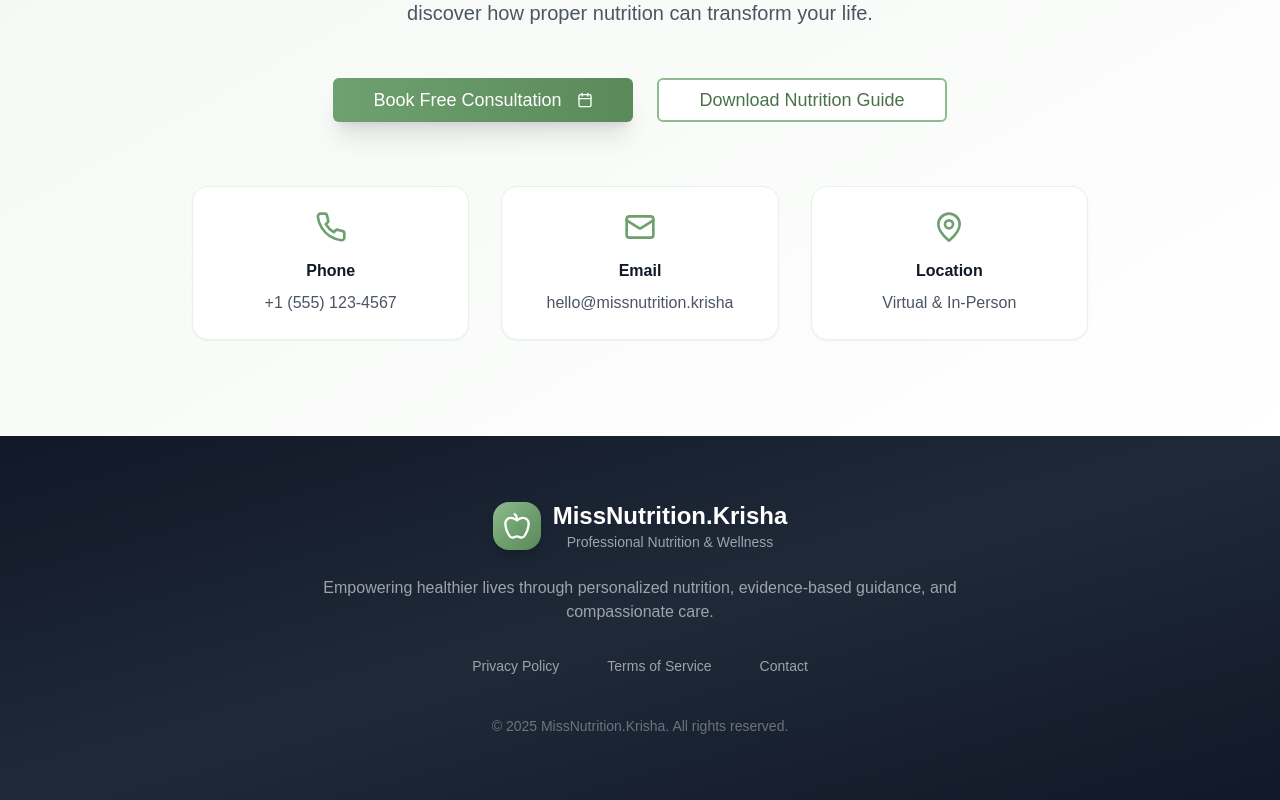
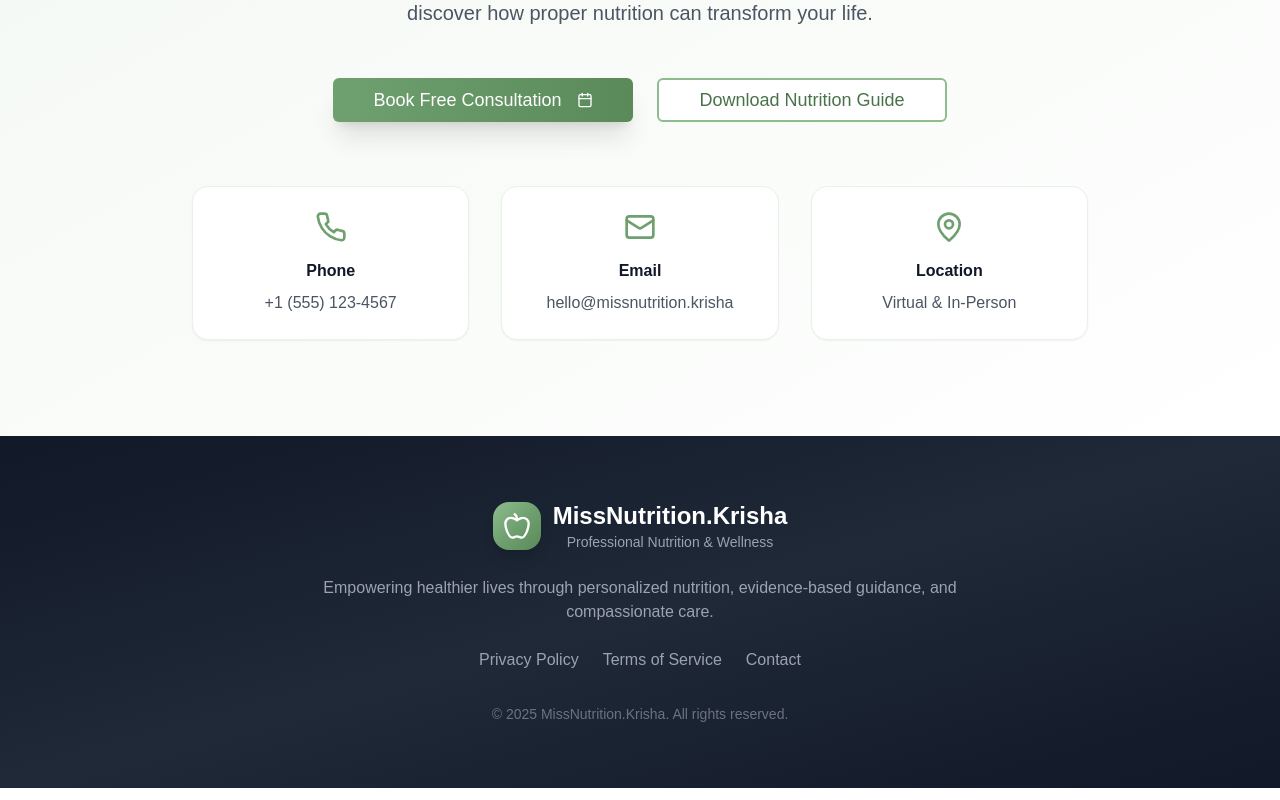
Before and after one commit to ygfest/nutrisha, a Next.js app: page / in a window 1280 px wide. Shown: the part 4043-4843 px from the top of the page. Built offline with nearby package versions, Linux system fonts and the light colour scheme.

Commit message:
Refactor footer links in HomePage component to use Next.js Link for improved navigation. Updated styling to utilize Bootstrap classes, ensuring a consistent user experience without altering existing functionalities.

```diff
--- a/app/page.tsx
+++ b/app/page.tsx
@@ -30,6 +30,7 @@ import {
   Sparkles,
 } from "lucide-react";
 import { useState } from "react";
+import Link from "next/link";
 
 export default function HomePage() {
   const [isMobileMenuOpen, setIsMobileMenuOpen] = useState(false);
@@ -566,27 +567,27 @@ export default function HomePage() {
               evidence-based guidance, and compassionate care.
             </p>
             <div className="flex justify-center space-x-6 mb-8">
-              <Button
-                variant="ghost"
-                size="sm"
-                className="text-gray-400 hover:text-white"
+              <Link
+                href="/privacy-policy"
+                className="relative group text-gray-400 hover:text-white"
               >
                 Privacy Policy
-              </Button>
-              <Button
-                variant="ghost"
-                size="sm"
-                className="text-gray-400 hover:text-white"
+                <span className="absolute -bottom-1 left-0 w-0 h-0.5 bg-white transition-all duration-200 group-hover:w-full"></span>
+              </Link>
+              <Link
+                href="/terms-of-service"
+                className="relative group text-gray-400 hover:text-white"
               >
                 Terms of Service
-              </Button>
-              <Button
-                variant="ghost"
-                size="sm"
-                className="text-gray-400 hover:text-white"
+                <span className="absolute -bottom-1 left-0 w-0 h-0.5 bg-white transition-all duration-200 group-hover:w-full"></span>
+              </Link>
+              <Link
+                href="/contact"
+                className="relative group text-gray-400 hover:text-white"
               >
                 Contact
-              </Button>
+                <span className="absolute -bottom-1 left-0 w-0 h-0.5 bg-white transition-all duration-200 group-hover:w-full"></span>
+              </Link>
             </div>
             <p className="text-gray-500 text-sm">
               © 2025 MissNutrition.Krisha. All rights reserved.
```
